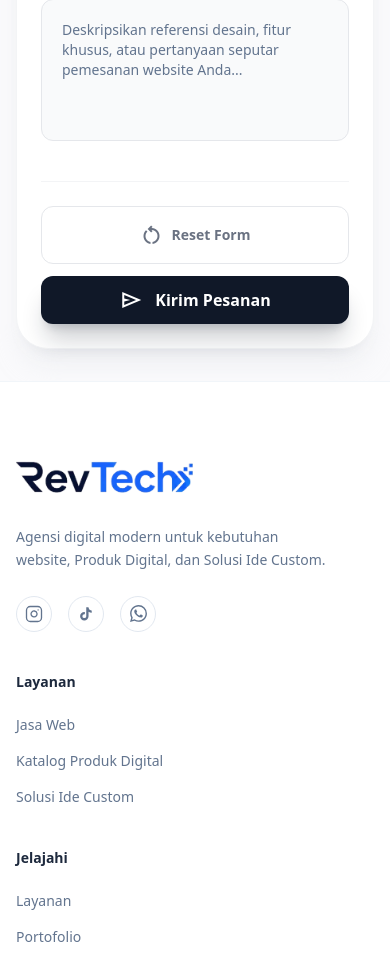
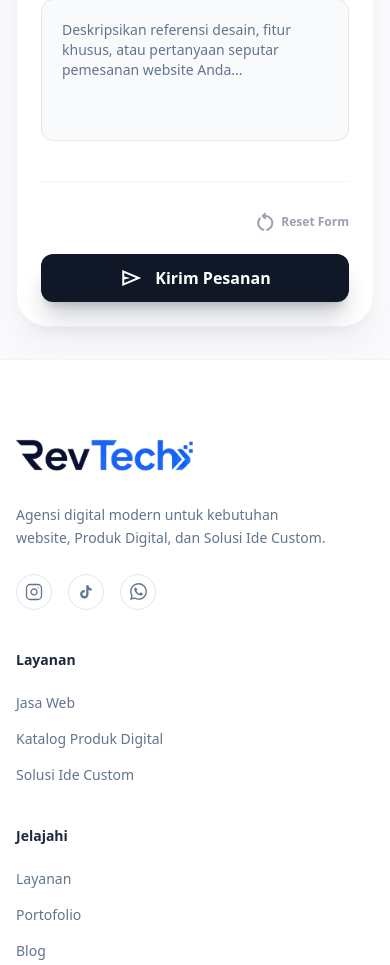
Before and after one commit to revtech-id/revtech-website, a Next.js app in the folder apps/frontend/: page /kontak in a window 390 px wide. Shown: the part 1233-2198 px from the top of the page. Built offline with nearby package versions, Linux system fonts and the light colour scheme.

Commit message:
style(frontend): make reset button compact text link on mobile to prevent accidental taps

```diff
--- a/apps/frontend/components/kontak/KontakForm.tsx
+++ b/apps/frontend/components/kontak/KontakForm.tsx
@@ -411,11 +411,23 @@ export default function KontakForm() {
                     {errors.message && <p className="text-red-500 text-sm mt-1 font-medium">{errors.message.message}</p>}
                 </div>
 
-                <div className="pt-6 mt-8 border-t border-gray-100 flex flex-col sm:flex-row items-center justify-between gap-3">
+                <div className="pt-6 mt-8 border-t border-gray-100 flex flex-col gap-4">
+                    {/* Mobile: small link at top, Desktop: side by side */}
+                    <div className="flex sm:hidden justify-end">
                         <button
                             type="button"
                             onClick={handleReset}
-                        className="w-full sm:w-auto px-6 py-4 text-sm text-gray-500 hover:text-gray-900 font-bold flex items-center justify-center gap-2 rounded-xl border border-gray-200 hover:bg-gray-50 transition-all"
+                            className="text-xs text-gray-400 hover:text-gray-700 font-semibold flex items-center gap-1 transition-colors py-1"
+                        >
+                            <span className="material-symbols-outlined text-[14px]">restart_alt</span>
+                            Reset Form
+                        </button>
+                    </div>
+                    <div className="flex flex-col sm:flex-row items-center justify-between gap-3">
+                        <button
+                            type="button"
+                            onClick={handleReset}
+                            className="hidden sm:flex w-auto px-5 py-3 text-sm text-gray-500 hover:text-gray-900 font-bold items-center gap-2 rounded-xl border border-gray-200 hover:bg-gray-50 transition-all"
                         >
                             <span className="material-symbols-outlined text-[18px]">restart_alt</span>
                             Reset Form
@@ -425,6 +437,7 @@ export default function KontakForm() {
                             {isSubmitting ? "Memproses..." : "Kirim Pesanan"}
                         </Button>
                     </div>
+                </div>
             </form>
         </motion.div>
     );
```
Lines whose indentation alone changed are shown as unchanged.
